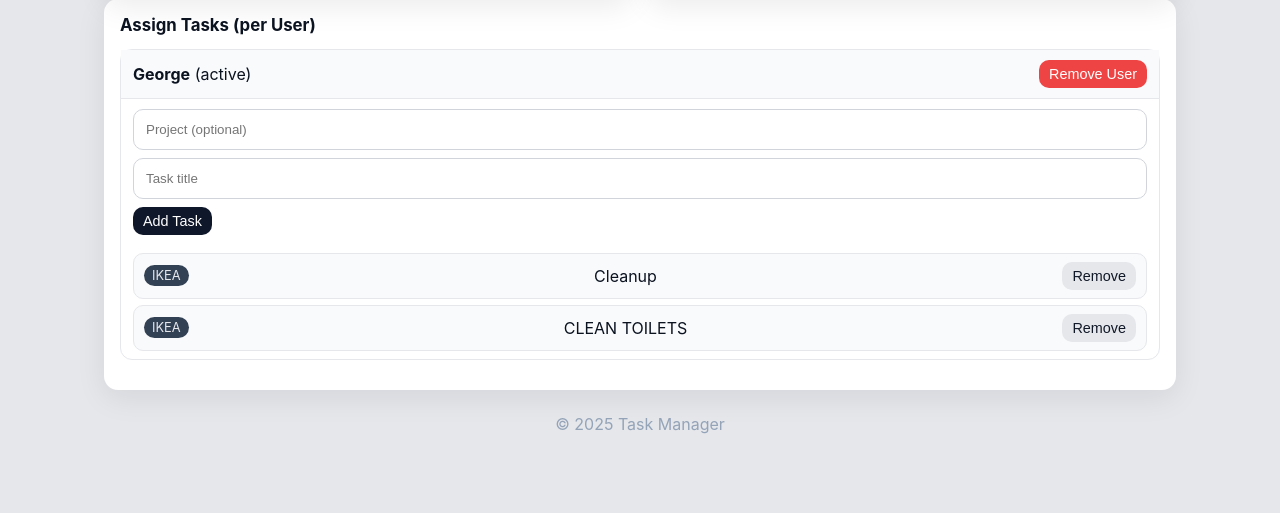
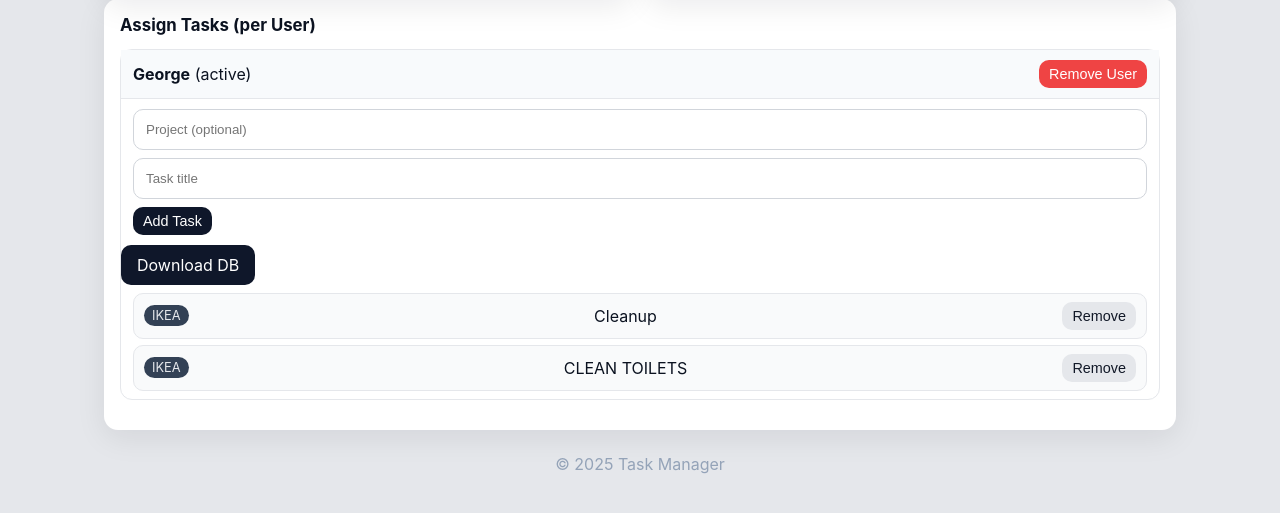
Before and after one commit to Georgewp3/Eurofreight-Task-Manager, a Flask app: page /admin in a window 1280 px wide. Shown: the part 268-781 px from the top of the page. Run offline with Flask 3, Linux system fonts and the light colour scheme; a user stored in the database is signed in; data comes from the database, SQL or seed files in the repository; parts of the project's set-up code (start-up, migrations or seed data) failed here and were passed over.

Commit message:
DB Updates

```diff
--- a/TaskApp3/app.py
+++ b/TaskApp3/app.py
@@ -57,6 +57,18 @@ def create_app():
             db.session.add(Task(user=demo, project="General", title="Read onboarding doc"))
             db.session.commit()
 
+    @app.get("/admin/db/download")
+    @admin.required
+    def admin_download_db():
+        # Copy DB to a temp path to avoid file locking while the app is running
+        tmp_name = f"task_db_{datetime.utcnow().strftime('%Y%m%d_%H%M%S')}.sqlite3"
+        tmp_path = os.path.join("/tmp", tmp_name)
+
+        import shutil
+        shutil.copyfile(DB_PATH, tmp_path)
+
+        return send_file(tmp_path, as_attachment=True, download_name=tmp_name)
+
     # ---------- Helpers ----------
     def admin_required(f):
         @wraps(f)
@@ -65,6 +77,7 @@ def create_app():
                 return f(*args, **kwargs)
             return redirect(url_for("admin_login"))
         return wrapper
+
 
     # ---------- Views ----------
     @app.get("/")
--- a/TaskApp3/templates/admin.html
+++ b/TaskApp3/templates/admin.html
@@ -50,6 +50,9 @@
           <button class="small">Add Task</button>
         </form>
 
+        <a class="button" href="{{ url_for('admin_download_db') }}">Download DB</a>
+
+
         {% if u.tasks %}
           <ul class="task-list">
             {% for t in u.tasks %}
```
